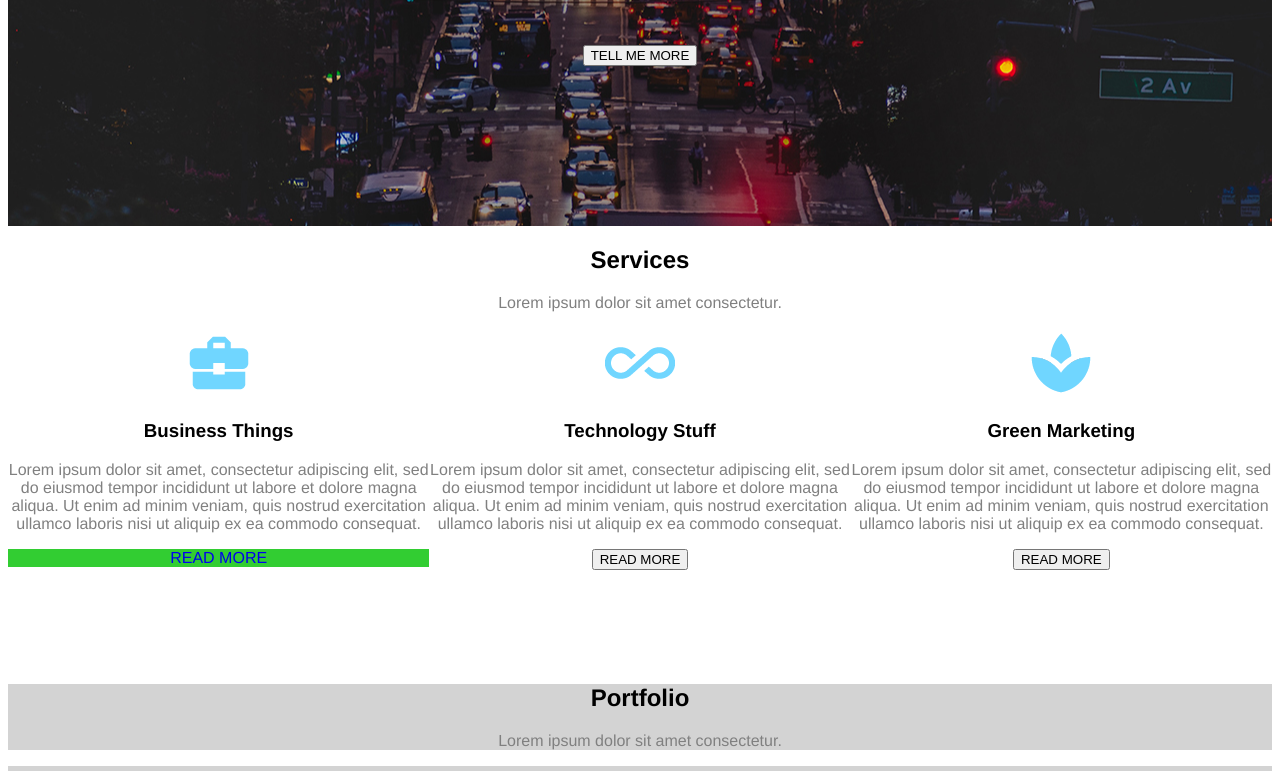
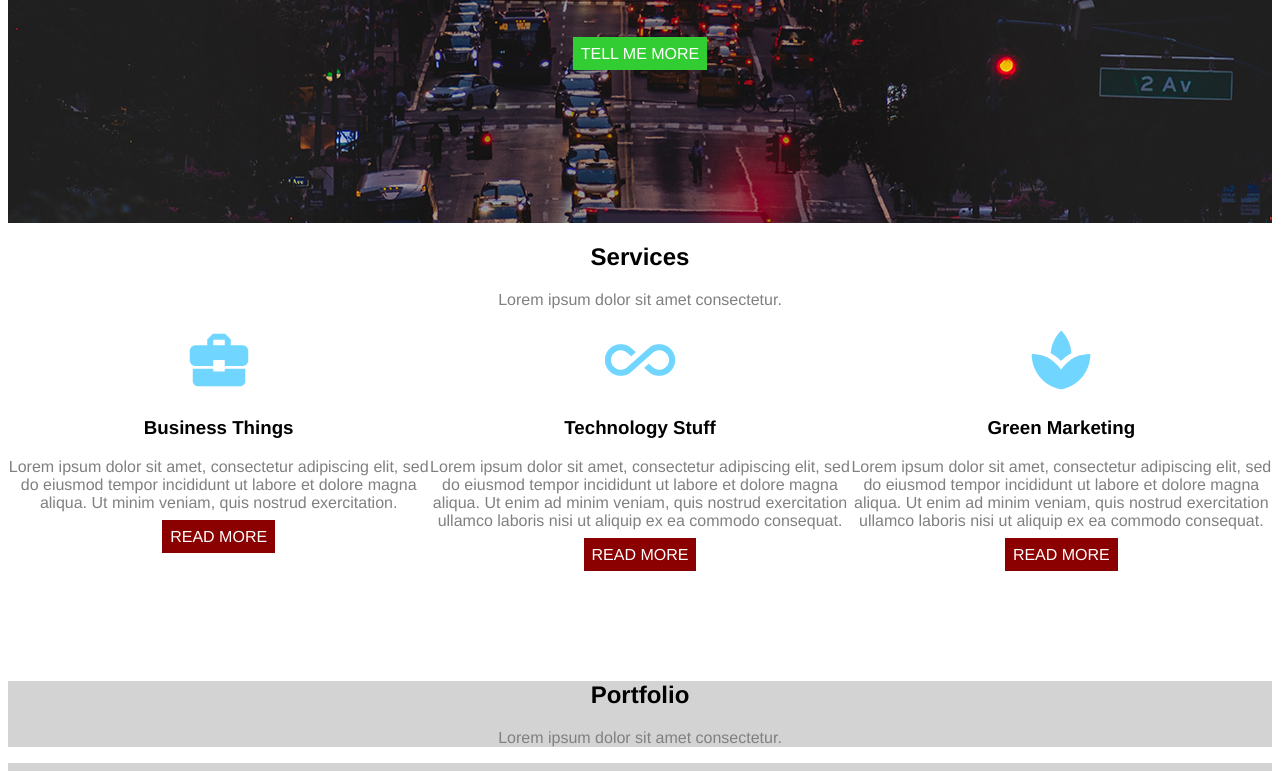
Before and after one commit to justin41091/Competency-5, a plain HTML site: page index.html in a window 1280 px wide. Shown: the part 457-1228 px from the top of the page. Drawn offline with Linux system fonts and the light colour scheme.

Commit message:
finished

```diff
--- a/index.html
+++ b/index.html
@@ -29,8 +29,9 @@
 <div class="generic">
 	<div class="top"><h1>This is a Generic Site</h1></div>
 	<div class="most"><h2>We are the most Generic!</h2></div>
-	<input type="submit" value="TELL ME MORE">
 
+	<div class="more">
+		<a href="index.html">TELL ME MORE</a></div>
 </div>
 
 
@@ -46,7 +47,8 @@
 					<img src="images/briefcase.png">
 				<h3> Business Things</h3>
 
-				<p> Lorem ipsum dolor sit amet, consectetur adipiscing elit, sed do eiusmod tempor incididunt ut labore et dolore magna aliqua. Ut enim ad minim veniam, quis nostrud exercitation ullamco laboris nisi ut aliquip ex ea commodo consequat.</p>
+				<p> Lorem ipsum dolor sit amet, consectetur adipiscing elit, sed do eiusmod tempor incididunt ut labore et dolore magna aliqua. Ut minim veniam, quis nostrud exercitation.</p>
+
 				<div class="button1"><a href="index.html">READ MORE</a></div>
 
 			</div>
@@ -57,7 +59,7 @@
 				<h3> Technology Stuff</h3>
 
 				<p>Lorem ipsum dolor sit amet, consectetur adipiscing elit, sed do eiusmod tempor incididunt ut labore et dolore magna aliqua. Ut enim ad minim veniam, quis nostrud exercitation ullamco laboris nisi ut aliquip ex ea commodo consequat.</p>
-				<div class="button2"><input type="submit" value="READ MORE"></div>
+				<a href="index.html">READ MORE</a>
 			</div>
 
 			<div class="green">
@@ -66,7 +68,7 @@
 				<h3> Green Marketing</h3>
 
 				<p>Lorem ipsum dolor sit amet, consectetur adipiscing elit, sed do eiusmod tempor incididunt ut labore et dolore magna aliqua. Ut enim ad minim veniam, quis nostrud exercitation ullamco laboris nisi ut aliquip ex ea commodo consequat.</p>
-				<div class="button3"><input type="submit" value="READ MORE"></div>
+				<a href="index.html">READ MORE</a>
 			</div>
 	</div>
 
--- a/style.css
+++ b/style.css
@@ -87,7 +87,21 @@ a:active { text-decoration: none; }
 	color: white;
 	font-family: 'Kaushan Script', cursive;
 	font-size: 1rem;
+
 }
+
+
+
+.more
+a{
+	color: white;
+	background-color: limegreen;
+	margin: 0 auto;
+	padding: .5rem;
+
+}
+
+
 .most{
 	color: white;
 	font-size: 3rem;
@@ -238,12 +252,25 @@ p{
 }
 
 
-.button1{
-background: limegreen;
-color: white;
-border: none;
-font-size: 1rem;
+
+.services
+a{
+	color: white;
+	background-color: darkred;
+	margin: 0 auto;
+	padding: .5rem;
+
+}
+}
 
 
-text-transform: uppercase;
+
+.more
+a{
+	color: white;
+	background-color: darkred;
+	margin: 0 auto;
+	padding: .5rem;
+
 }
+}
```
